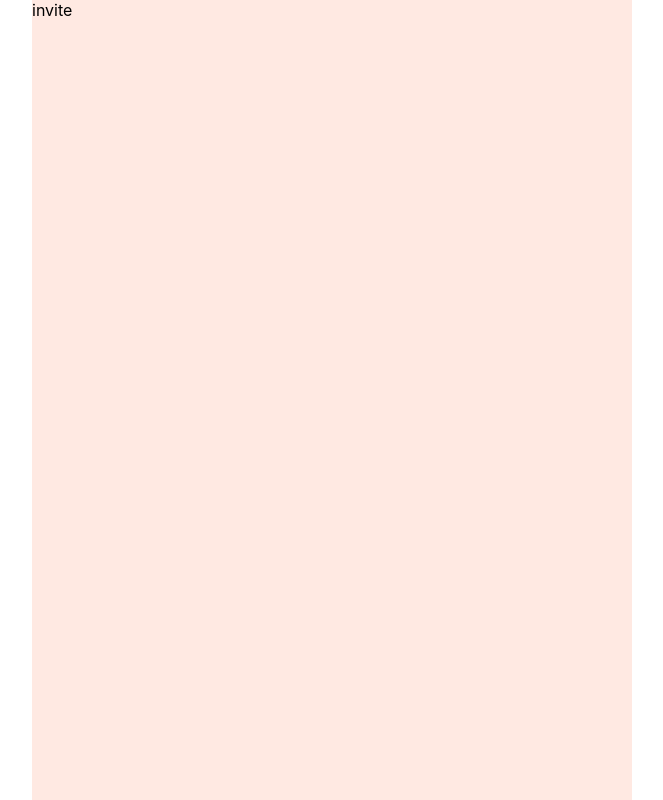
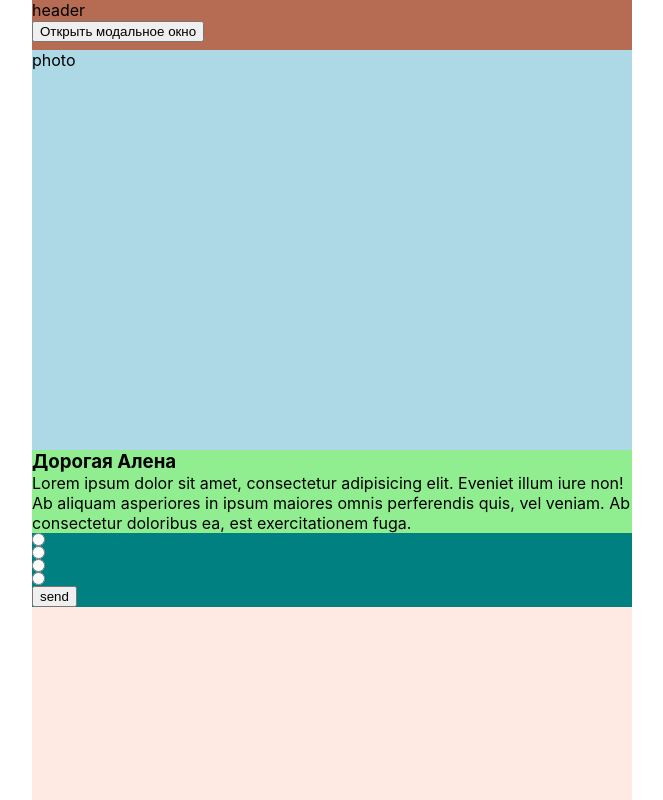
Before and after one commit to rakulagin/wedding, a React (Create React App) app: page /invite in a window 1280 px wide. Shown: the whole page, without its empty margins (308-971 px from the left). Built offline with nearby package versions, Linux system fonts and the light colour scheme.

Commit message:
на главной странице из формы прилетают данные о пользователе и сверяются с таблицей

```diff
--- a/src/components/InputForm/InputForm.jsx
+++ b/src/components/InputForm/InputForm.jsx
@@ -1,23 +1,16 @@
 import React from 'react';
 import {useForm} from "react-hook-form";
-import {useNavigate} from "react-router-dom";
 
 import styles from './InputForm.module.css'
 
-const InputForm = () => {
-
-  const navigate = useNavigate()
+const InputForm = ({onButtonSubmit}) => {
 
   const { register, handleSubmit } = useForm();
-  const onSubmit = (data) => {
-    console.log(data)
-    navigate("/invite")
-  };
 
   return (
     <form
       className={styles.form}
-      onSubmit={handleSubmit(onSubmit)}>
+      onSubmit={handleSubmit(onButtonSubmit)}>
 
       <input
         placeholder="Имя"
--- /dev/null
+++ b/src/components/Modal/Modal.css
@@ -0,0 +1,18 @@
+.modal-container {
+    position: fixed;
+    top: -200px; /* Начальное положение за пределами экрана */
+    left: 0;
+    width: 200px;
+    height: 200px;
+    background-color: #f1f1f1;
+    transition: top 0.3s ease-out; /* Плавное анимированное выезжание */
+}
+
+.modal-content {
+    padding: 20px;
+}
+
+/* Стили для активного состояния модального окна */
+.modal-container.active {
+    top: 100px; /* Положение, когда модальное окно выезжает сверху экрана */
+}
--- /dev/null
+++ b/src/components/Modal/Modal.jsx
@@ -0,0 +1,26 @@
+import React, { useState } from 'react';
+import './Modal.css'
+
+const Modal = () => {
+  const [isActive, setIsActive] = useState(false);
+
+  const toggleModal = () => {
+    setIsActive(!isActive);
+  };
+
+  return (
+    <div>
+      <button onClick={toggleModal}>Открыть модальное окно</button>
+      {isActive && (
+        <div className="modal-container">
+          <div className="modal-content">
+            {/* Содержимое модального окна */}
+            <p>Lorem ipsum dolor sit amet, consectetur adipisicing elit. Atque aut deserunt dicta facilis fugit magni neque sit ullam, veniam? Adipisci aperiam autem et ex molestias officia ratione reiciendis repellendus voluptatum?</p>
+          </div>
+        </div>
+      )}
+    </div>
+  );
+};
+
+export default Modal;
--- a/src/index.css
+++ b/src/index.css
@@ -24,12 +24,18 @@ figure,
 figcaption,
 blockquote,
 dl,
-dd {
+dd,
+input {
   margin: 0;
+  padding: 0;
 }
 
 h1 {
   text-align: center;
+}
+
+input {
+  display: block;
 }
 
 body {
--- a/src/pages/InvitePage/InvitePage.jsx
+++ b/src/pages/InvitePage/InvitePage.jsx
@@ -1,11 +1,29 @@
 import React from 'react';
 
 import styles from "./InvitePage.module.css"
+import Modal from "../../components/Modal/Modal";
 
 const InvitePage = () => {
   return (
     <div className={styles.page}>
-      invite
+      <div className={styles.header}>
+        header
+        <Modal/>
+      </div>
+      <div className={styles.photo}>
+        photo
+      </div>
+      <div className={styles.invite}>
+        <h3>Дорогая Алена</h3>
+        <p>Lorem ipsum dolor sit amet, consectetur adipisicing elit. Eveniet illum iure non! Ab aliquam asperiores in ipsum maiores omnis perferendis quis, vel veniam. Ab consectetur doloribus ea, est exercitationem fuga.</p>
+      </div>
+      <div className={styles.question}>
+        <input type="radio" name="" id=""/>
+        <input type="radio" name="" id=""/>
+        <input type="radio" name="" id=""/>
+        <input type="radio" name="" id=""/>
+        <button>send</button>
+      </div>
     </div>
   );
 };
--- a/src/pages/InvitePage/InvitePage.module.css
+++ b/src/pages/InvitePage/InvitePage.module.css
@@ -2,3 +2,21 @@
     background-color: #ffe9e2;
     min-height: 100vh;
 }
+
+.header {
+    height: 50px;
+    background-color: #b56c52;
+}
+
+.photo {
+    height: 400px;
+    background-color: lightblue;
+}
+
+.invite {
+    background-color: lightgreen;
+}
+
+.question {
+    background-color: teal;
+}
--- a/src/pages/MainPage/MainPage.jsx
+++ b/src/pages/MainPage/MainPage.jsx
@@ -1,10 +1,48 @@
-import React from 'react';
+import React, {useState} from 'react';
+import {useNavigate} from "react-router-dom";
+
 import flowers from "../../img/flowers.png";
 import styles from './MainPage.module.css'
 
 import InputForm from "../../components/InputForm/InputForm";
 
 const MainPage = () => {
+
+  const navigate = useNavigate()
+
+  const [currentUser, setCurrentUser] = useState(null);
+
+  const usersList = [
+    {
+      firstName: "Роман",
+      surName: "Кулагин",
+      img: "",
+    },
+    {
+      firstName: "Алена",
+      surName: "Иовлева",
+      img: "",
+    },
+    {
+      firstName: "1",
+      surName: "2",
+      img: "",
+    },
+  ]
+
+  const onButtonSubmit = (data) => {
+    const findUser = usersList.find((user) =>
+      user.firstName.toLowerCase() === data.firstName.toLowerCase() &&
+      user.surName.toLowerCase() === data.surName.toLowerCase())
+    const resultUser = findUser ? findUser : null
+    if (resultUser) {
+      setCurrentUser(resultUser)
+      // navigate("/invite")
+    }
+  }
+
+  console.log(currentUser)
+
   return (
     <div className={styles.page}>
       <div className={styles.img}>
@@ -12,8 +50,11 @@ const MainPage = () => {
       </div>
       <div className='container'>
         <h1 className={styles.header}>Привет!</h1>
-        <p className={styles.text}>С&nbsp;тобой говорит Рома и&nbsp;Алена. Нам надо узнать, с&nbsp;кем имеем дело. Для этого введи свое имя и&nbsp;фамилию полностью.</p>
-        <InputForm/>
+        <p className={styles.text}>С&nbsp;тобой говорит Рома и&nbsp;Алена. Нам надо узнать, с&nbsp;кем имеем дело. Для
+          этого введи свое имя и&nbsp;фамилию полностью.</p>
+        <InputForm
+          onButtonSubmit={onButtonSubmit}
+        />
       </div>
     </div>
   );
```
